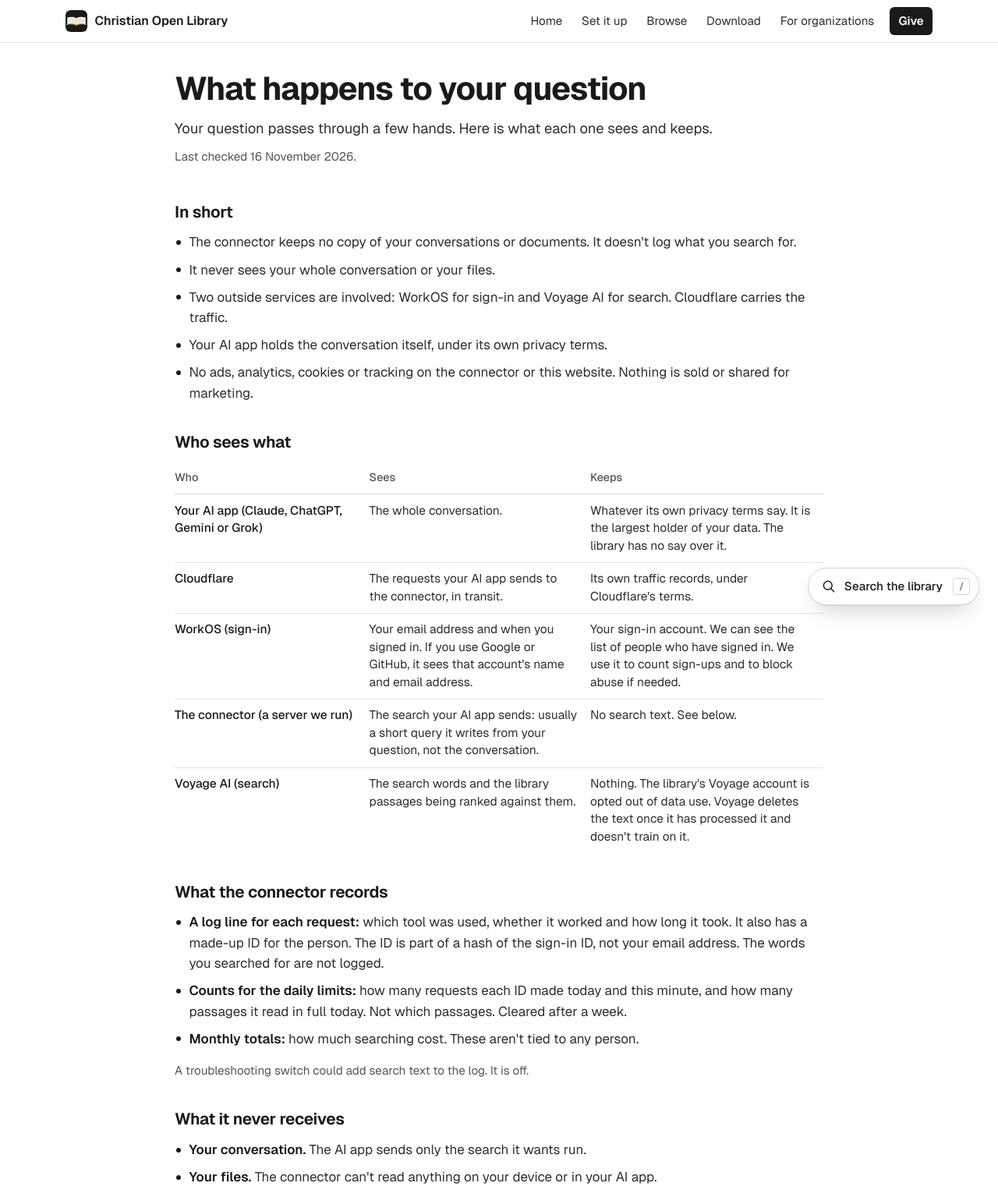
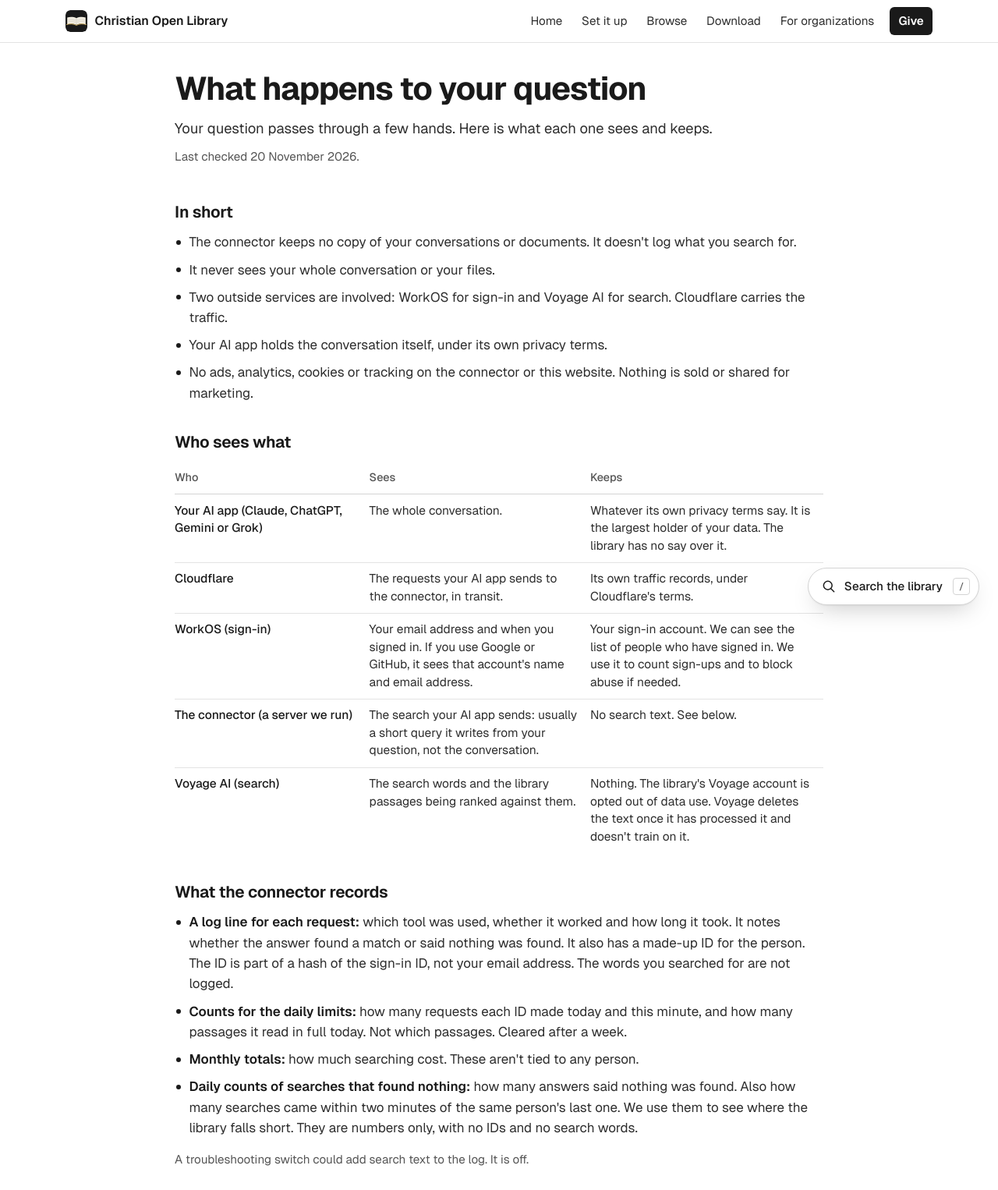
Before and after one commit to Christian-open-library/website, a plain HTML site: page docs/privacy.html in a window 1280 px wide. Shown: the top 1526 px of the page at 78% size. Drawn offline with Linux system fonts and the light colour scheme.

Commit message:
Privacy: say the connector notes whether an answer found a match, and keeps daily counts of searches that found nothing (numbers only)
Co-Authored-By: Claude Opus 5.5 <noreply@anthropic.com>

```diff
--- a/docs/privacy.html
+++ b/docs/privacy.html
@@ -60,7 +60,7 @@
   <div class="wrap">
 <h1>What happens to your question</h1>
 <p class="lead">Your question passes through a few hands. Here is what each one sees and keeps.</p>
-<p class="meta">Last checked 16 November 2026.</p>
+<p class="meta">Last checked 20 November 2026.</p>
   </div>
 </div>
 <div class="wrap prose">
@@ -89,9 +89,10 @@
 
 <h2>What the connector records</h2>
 <ul class="points">
-  <li><strong>A log line for each request:</strong> which tool was used, whether it worked and how long it took. It also has a made-up ID for the person. The ID is part of a hash of the sign-in ID, not your email address. The words you searched for are not logged.</li>
+  <li><strong>A log line for each request:</strong> which tool was used, whether it worked and how long it took. It notes whether the answer found a match or said nothing was found. It also has a made-up ID for the person. The ID is part of a hash of the sign-in ID, not your email address. The words you searched for are not logged.</li>
   <li><strong>Counts for the daily limits:</strong> how many requests each ID made today and this minute, and how many passages it read in full today. Not which passages. Cleared after a week.</li>
   <li><strong>Monthly totals:</strong> how much searching cost. These aren't tied to any person.</li>
+  <li><strong>Daily counts of searches that found nothing:</strong> how many answers said nothing was found. Also how many searches came within two minutes of the same person's last one. We use them to see where the library falls short. They are numbers only, with no IDs and no search words.</li>
 </ul>
 <p class="note">A troubleshooting switch could add search text to the log. It is off.</p>
 
```
Also changed, not shown: src/privacy.html (+3 -2 lines).
